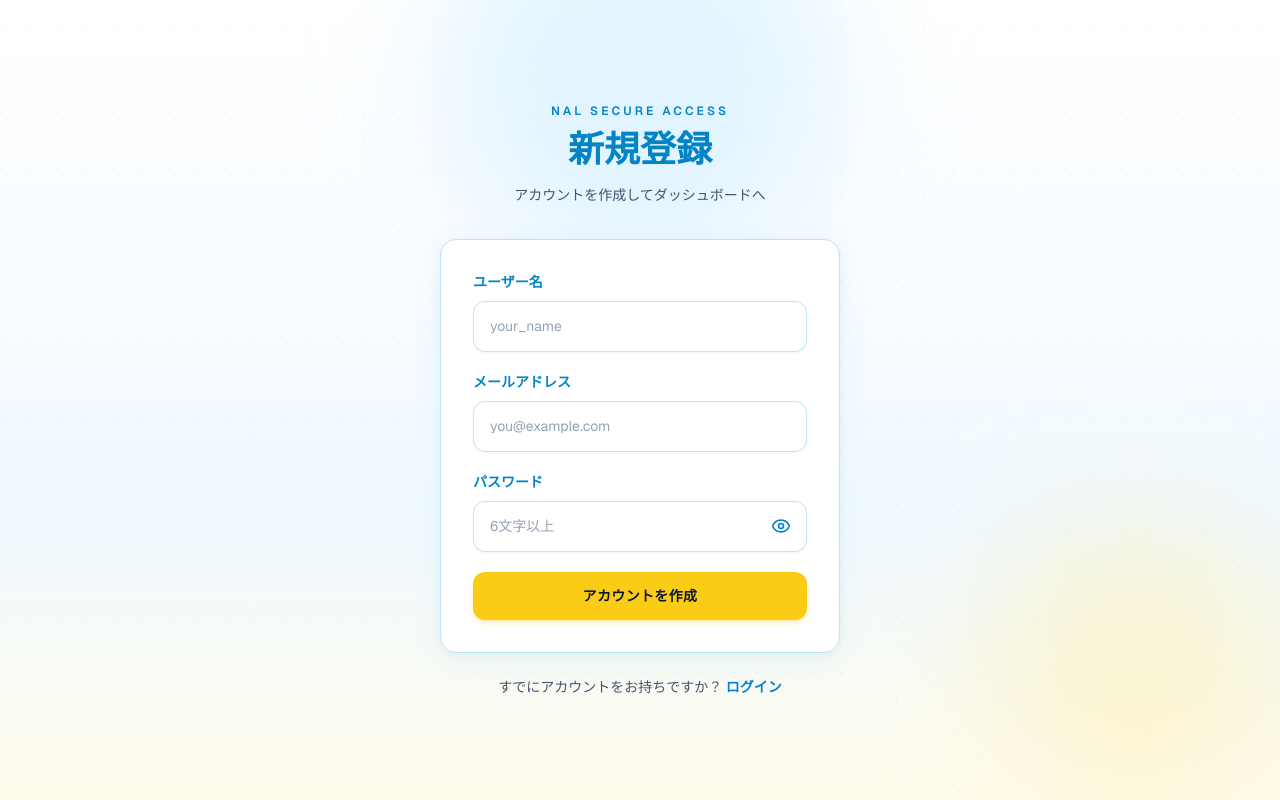
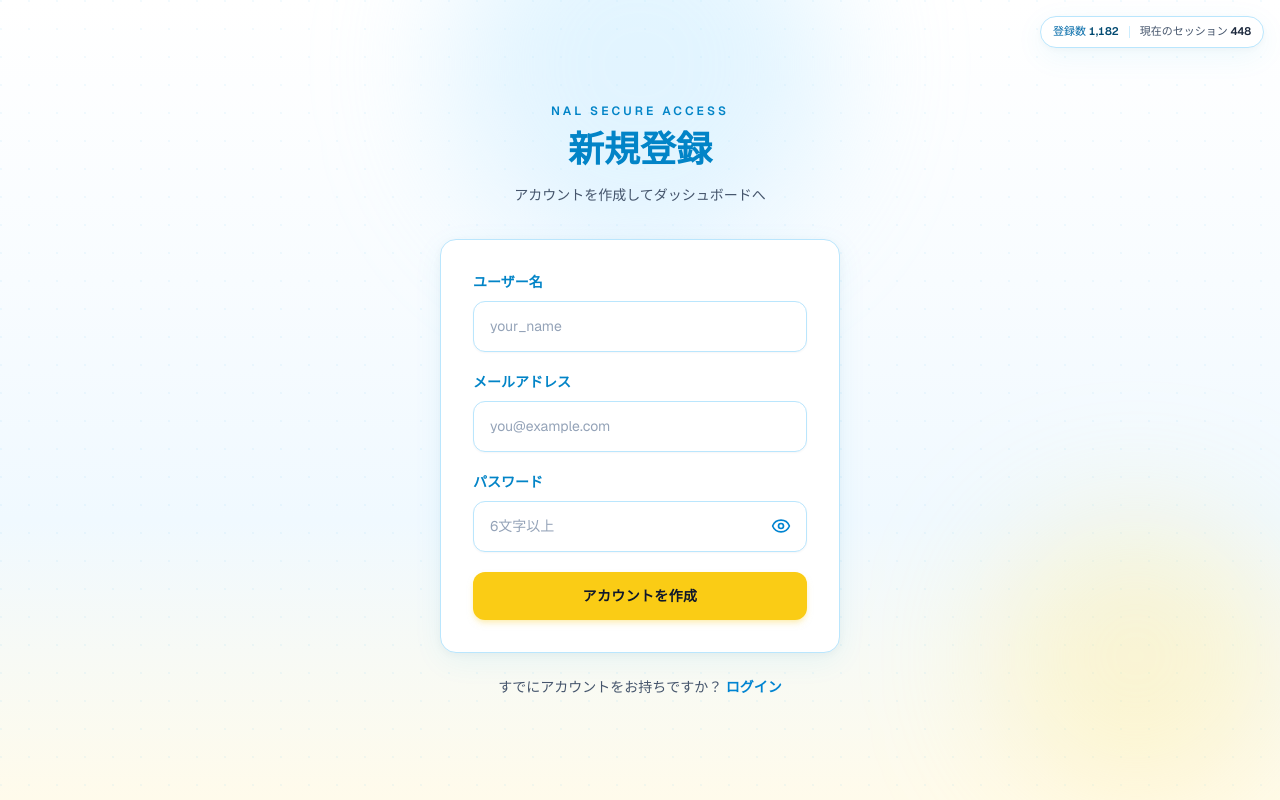
Before and after one commit to info-asiavisionlink/nal-auth-system, a Next.js app: page /signup in a window 1280 px wide. Built offline with nearby package versions, Linux system fonts and the light colour scheme.

Commit message:
Add fake usage stats UI to auth and dashboard

```diff
--- a/src/components/auth/AuthLayout.tsx
+++ b/src/components/auth/AuthLayout.tsx
@@ -1,4 +1,5 @@
 import type { ReactNode } from "react";
+import { FakeUsageStats } from "@/components/common/FakeUsageStats";
 
 type AuthLayoutProps = {
   title: string;
@@ -10,6 +11,7 @@ type AuthLayoutProps = {
 export function AuthLayout({ title, subtitle, children, footer }: AuthLayoutProps) {
   return (
     <div className="relative min-h-screen w-full max-w-[100vw] overflow-x-hidden cyber-grid">
+      <FakeUsageStats className="pointer-events-none absolute top-3 right-3 z-20 sm:top-4 sm:right-4" />
       <div
         className="pointer-events-none absolute -top-32 left-1/2 h-96 w-96 max-w-[100vw] -translate-x-1/2 rounded-full bg-sky-200/40 blur-3xl"
         aria-hidden
--- /dev/null
+++ b/src/components/common/FakeUsageStats.tsx
@@ -0,0 +1,81 @@
+"use client";
+
+import { useRef, useSyncExternalStore } from "react";
+import {
+  computeRegistrationCount,
+  computeSessionCount,
+} from "@/lib/fake-usage-stats";
+
+type UsageStats = {
+  registered: number;
+  sessions: number;
+};
+
+type FakeUsageStatsProps = {
+  className?: string;
+};
+
+function StatsSkeleton() {
+  return (
+    <>
+      <span className="inline-block h-3 w-16 animate-pulse rounded bg-sky-100/80" />
+      <span className="hidden h-3 w-px bg-sky-200/60 sm:block" aria-hidden />
+      <span className="inline-block h-3 w-24 animate-pulse rounded bg-sky-100/80" />
+    </>
+  );
+}
+
+function useFakeUsageStats(): UsageStats | null {
+  const cacheRef = useRef<UsageStats | null>(null);
+
+  return useSyncExternalStore(
+    () => () => {},
+    () => {
+      if (cacheRef.current === null) {
+        const now = new Date();
+        const registered = computeRegistrationCount(now);
+        cacheRef.current = {
+          registered,
+          sessions: computeSessionCount(registered, now),
+        };
+      }
+      return cacheRef.current;
+    },
+    () => null,
+  );
+}
+
+export function FakeUsageStats({ className = "" }: FakeUsageStatsProps) {
+  const stats = useFakeUsageStats();
+
+  return (
+    <aside
+      className={`glass-panel pointer-events-none flex max-w-[min(100%,20rem)] flex-wrap items-center justify-center gap-x-2.5 gap-y-1 rounded-xl border border-sky-200/80 bg-white/85 px-3 py-2 text-[10px] font-medium leading-tight text-slate-600 shadow-[0_4px_16px_rgba(14,165,233,0.08)] backdrop-blur-sm sm:justify-end sm:text-[11px] ${className}`}
+      aria-label="サービス利用状況"
+      aria-live="polite"
+    >
+      {stats === null ? (
+        <>
+          <span className="sr-only">計測中</span>
+          <StatsSkeleton />
+        </>
+      ) : (
+        <>
+          <span className="whitespace-nowrap text-sky-700">
+            登録数{" "}
+            <span className="font-semibold tabular-nums text-sky-900">
+              {stats.registered.toLocaleString()}
+            </span>
+          </span>
+          <span className="hidden h-3 w-px bg-sky-200/70 sm:block" aria-hidden />
+          <span className="whitespace-nowrap text-slate-600">
+            現在のセッション{" "}
+            <span className="font-semibold tabular-nums text-slate-800">
+              {stats.sessions.toLocaleString()}
+            </span>
+          </span>
+        </>
+      )}
+    </aside>
+  );
+}
--- a/src/components/dashboard/DashboardClient.tsx
+++ b/src/components/dashboard/DashboardClient.tsx
@@ -3,6 +3,7 @@
 import { useRouter } from "next/navigation";
 import type { ReactNode } from "react";
 import { useState } from "react";
+import { FakeUsageStats } from "@/components/common/FakeUsageStats";
 import { CreditModal } from "@/components/dashboard/CreditModal";
 import { PasswordField } from "@/components/dashboard/PasswordField";
 import { NeonButton } from "@/components/ui/NeonButton";
@@ -68,7 +69,7 @@ export function DashboardClient({
       />
 
       <div className="relative z-10 mx-auto w-full min-w-0 max-w-7xl box-border px-4 py-8 sm:px-6 sm:py-12">
-        <header className="mb-8 flex min-w-0 flex-col items-stretch gap-4 sm:flex-row sm:items-center sm:justify-between">
+        <header className="mb-8 flex min-w-0 flex-col items-stretch gap-4 sm:flex-row sm:items-start sm:justify-between">
           <div className="min-w-0 text-center sm:text-left">
             <p className="accent-heading text-xs font-semibold uppercase tracking-[0.2em]">
               Dashboard
@@ -77,6 +78,8 @@ export function DashboardClient({
               ようこそ、{profile.username}
             </h1>
           </div>
+          <div className="flex w-full min-w-0 flex-col items-center gap-3 sm:w-auto sm:items-end">
+            <FakeUsageStats className="w-full sm:w-auto" />
             <NeonButton
               type="button"
               variant="ghost"
@@ -87,6 +90,7 @@ export function DashboardClient({
             >
               ログアウト
             </NeonButton>
+          </div>
         </header>
 
         <section className="glass-panel mb-6 w-full min-w-0 max-w-full p-5 sm:p-8">
--- /dev/null
+++ b/src/lib/fake-usage-stats.ts
@@ -0,0 +1,61 @@
+/** 登録数の算出起点（ローカル日付） */
+export const REGISTRATION_START_DATE = new Date(2026, 4, 1);
+export const REGISTRATION_START_COUNT = 860;
+const MIN_DAILY_REGISTRATIONS = 8;
+const MAX_DAILY_REGISTRATIONS = 18;
+
+const MS_PER_DAY = 86_400_000;
+
+/** 日ごとの増加数を決定的に算出（同一日は全クライアントで同じ値） */
+function dailyRegistrationIncrement(dayIndex: number): number {
+  const x = Math.sin(dayIndex * 12.9898 + 78.233) * 43_758.5453;
+  const fraction = x - Math.floor(x);
+  return (
+    MIN_DAILY_REGISTRATIONS +
+    Math.floor(fraction * (MAX_DAILY_REGISTRATIONS - MIN_DAILY_REGISTRATIONS + 1))
+  );
+}
+
+function startOfLocalDay(date: Date): Date {
+  return new Date(date.getFullYear(), date.getMonth(), date.getDate());
+}
+
+function daysBetween(from: Date, to: Date): number {
+  const fromMs = startOfLocalDay(from).getTime();
+  const toMs = startOfLocalDay(to).getTime();
+  return Math.max(0, Math.floor((toMs - fromMs) / MS_PER_DAY));
+}
+
+export function computeRegistrationCount(now: Date = new Date()): number {
+  const daysElapsed = daysBetween(REGISTRATION_START_DATE, now);
+  let count = REGISTRATION_START_COUNT;
+  for (let day = 0; day < daysElapsed; day += 1) {
+    count += dailyRegistrationIncrement(day);
+  }
+  return count;
+}
+
+/** 登録数の 15%〜45% の範囲で、表示ごとにわずかに変動するセッション数 */
+export function computeSessionCount(registeredCount: number, now: Date = new Date()): number {
+  if (registeredCount <= 0) {
+    return 0;
+  }
+
+  const minSessions = Math.max(1, Math.ceil(registeredCount * 0.15));
+  const maxSessions = Math.max(
+    minSessions,
+    Math.min(registeredCount, Math.floor(registeredCount * 0.45)),
+  );
+
+  const range = maxSessions - minSessions;
+  const dayAnchor = daysBetween(REGISTRATION_START_DATE, now);
+  const stableOffset =
+    range === 0 ? 0 : (dayAnchor * 11 + registeredCount * 3) % (range + 1);
+  const anchor = minSessions + stableOffset;
+
+  const jitterSpan = Math.min(3, range);
+  const jitter =
+    jitterSpan === 0 ? 0 : Math.floor(Math.random() * (jitterSpan * 2 + 1)) - jitterSpan;
+
+  return Math.min(registeredCount, Math.max(minSessions, Math.min(maxSessions, anchor + jitter)));
+}
```
Lines whose indentation alone changed are shown as unchanged.
